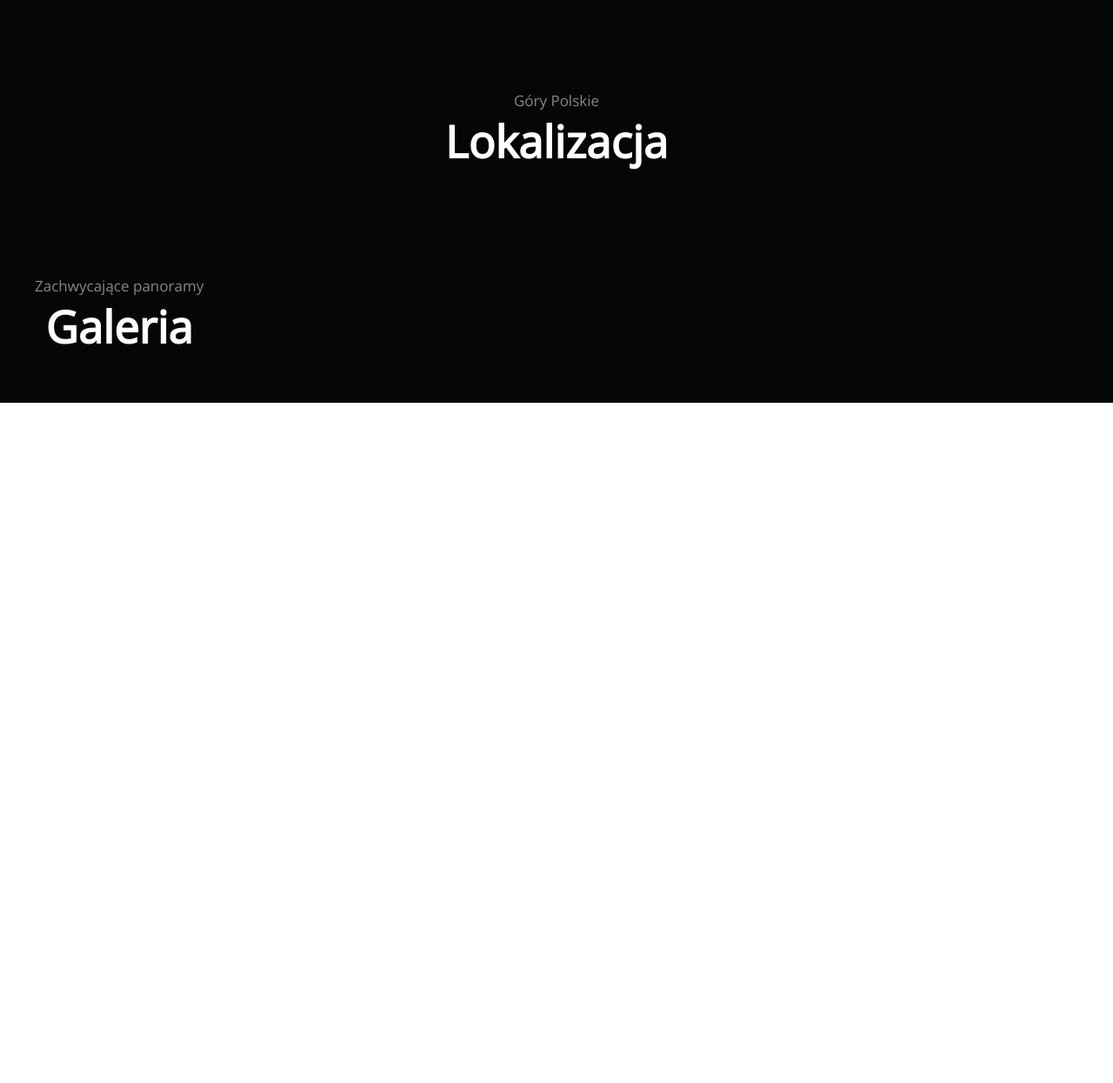
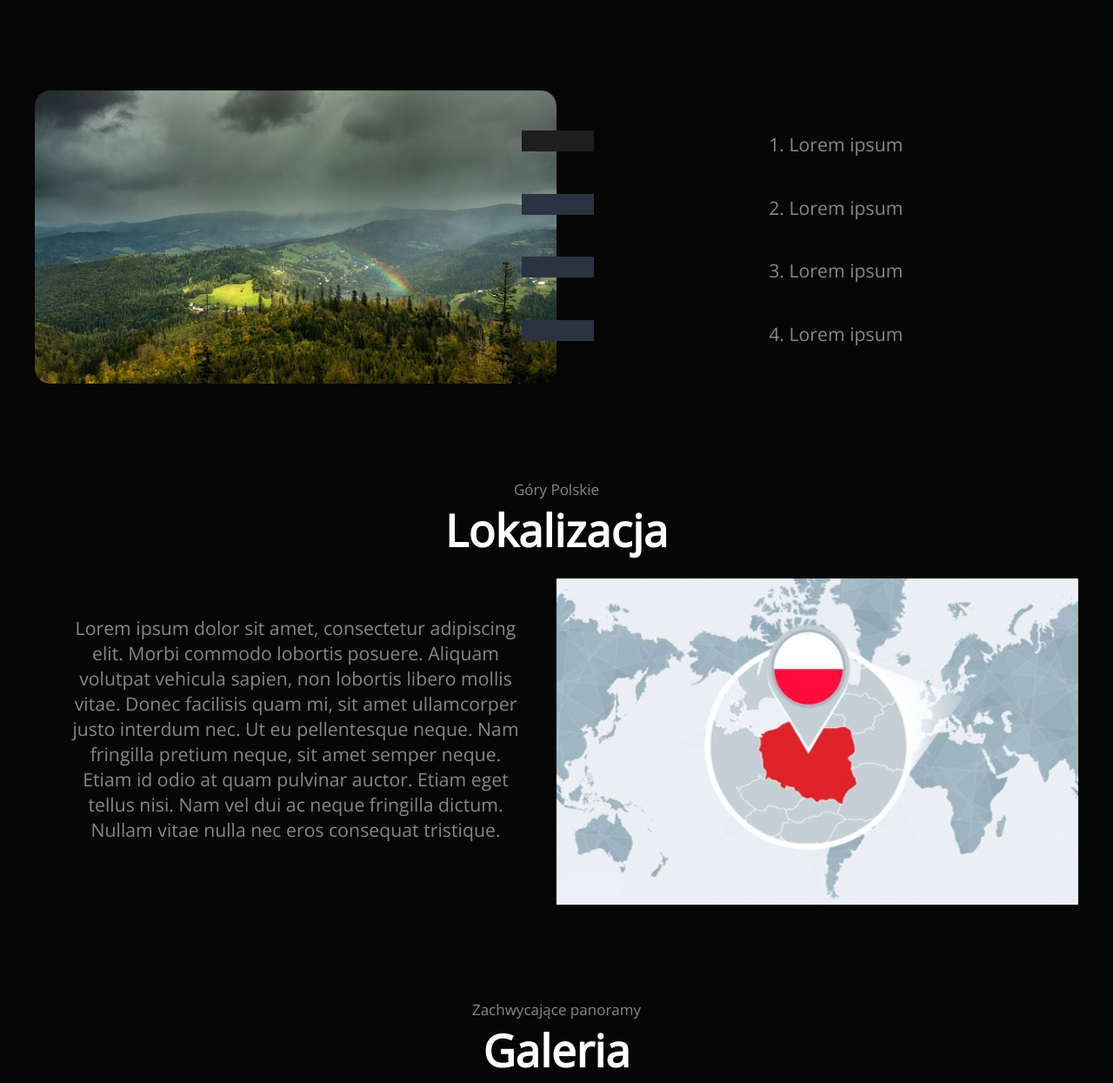
Before and after one commit to N3nT/iceland, a website built with Vite: page index.html in a window 1280 px wide. Shown: the part 1391-2636 px from the top of the page at 87% size. Before the commit the page ends 1854 px from the top, so only its background shows below. Built offline with nearby package versions, Linux system fonts and the light colour scheme; files whose address does not match are found by name.

Commit message:
About section, location section

```diff
--- a/index.html
+++ b/index.html
@@ -7,6 +7,7 @@
   <link rel="preconnect" href="https://fonts.googleapis.com">
   <link rel="preconnect" href="https://fonts.gstatic.com" crossorigin>
   <link href="https://fonts.googleapis.com/css2?family=Open+Sans:wght@300;400&display=swap" rel="stylesheet">
+  <script src="https://kit.fontawesome.com/82d15cf176.js" crossorigin="anonymous"></script>
   <title>Vite App</title>
 </head>
 
@@ -20,8 +21,8 @@
         <div class="nav__wrap">
           <ul class="nav__wrap-list">
             <li class="nav__wrap-item"><a href="#">home</a></li>
-            <li class="nav__wrap-item"><a href="#">lokalizacja</a></li>
-            <li class="nav__wrap-item"><a href="#">galeria</a></li>
+            <li class="nav__wrap-item"><a href="#location">lokalizacja</a></li>
+            <li class="nav__wrap-item"><a href="#gallery">galeria</a></li>
           </ul>
         </div>
       </div>
@@ -35,30 +36,51 @@
           <h2 class="section-header__title">Beskidy</h2>
         </div>
         <p class="about__text">
-          Lorem ipsum dolor sit amet, consectetur adipiscing elit. Morbi commodo lobortis posuere. Aliquam volutpat vehicula sapien, non lobortis libero mollis vitae. Donec facilisis quam mi, sit amet ullamcorper justo interdum nec. Ut eu pellentesque neque. Nam fringilla pretium neque, sit amet semper neque. Etiam id odio at quam pulvinar auctor. Etiam eget tellus nisi. Nam vel dui ac neque fringilla dictum. Nullam vitae nulla nec eros consequat tristique.
+          Lorem ipsum dolor sit amet, consectetur adipiscing elit. Morbi commodo lobortis posuere. Aliquam volutpat
+          vehicula sapien, non lobortis libero mollis vitae. Donec facilisis quam mi, sit amet ullamcorper justo
+          interdum nec. Ut eu pellentesque neque. Nam fringilla pretium neque, sit amet semper neque. Etiam id odio at
+          quam pulvinar auctor. Etiam eget tellus nisi. Nam vel dui ac neque fringilla dictum. Nullam vitae nulla nec
+          eros consequat tristique.
         </p>
         <p class="about__text">
-          Lorem ipsum dolor sit amet, consectetur adipiscing elit. Morbi commodo lobortis posuere. Aliquam volutpat vehicula sapien, non lobortis libero mollis vitae. Donec facilisis quam mi, sit amet ullamcorper justo interdum nec. Ut eu pellentesque neque. Nam fringilla pretium neque, sit amet semper neque. Etiam id odio at quam pulvinar auctor. Etiam eget tellus nisi. Nam vel dui ac neque fringilla dictum. Nullam vitae nulla nec eros consequat tristique.
+          Lorem ipsum dolor sit amet, consectetur adipiscing elit. Morbi commodo lobortis posuere. Aliquam volutpat
+          vehicula sapien, non lobortis libero mollis vitae. Donec facilisis quam mi, sit amet ullamcorper justo
+          interdum nec. Ut eu pellentesque neque. Nam fringilla pretium neque, sit amet semper neque. Etiam id odio at
+          quam pulvinar auctor. Etiam eget tellus nisi. Nam vel dui ac neque fringilla dictum. Nullam vitae nulla nec
+          eros consequat tristique.
         </p>
+        <div class="about__wrap">
+          <div class="about__wrap-img">
+            <img src="./img/mountains-3779403_640.jpg" alt="">
+          </div>
+          <ul class="about__wrap-list">
+            <li>1. Lorem ipsum</li>
+            <li>2. Lorem ipsum</li>
+            <li>3. Lorem ipsum</li>
+            <li>4. Lorem ipsum</li>
+          </ul>
+        </div>
       </div>
     </section>
-    <section class="location section">
+    <section class="location section" id="location">
       <div class="wrapper">
         <div class="section-header">
           <p class="section-header__description">Góry Polskie</p>
           <h2 class="section-header__title">Lokalizacja</h2>
         </div>
         <div class="location__wrap">
-          <div class="location__text">
-            <p class="location__text-item"></p>
-          </div>
-          <div class="location__image">
-            <img src="" alt="" class="location__image-item">
+            <p class="location__text">Lorem ipsum dolor sit amet, consectetur adipiscing elit. Morbi commodo lobortis posuere. Aliquam volutpat
+              vehicula sapien, non lobortis libero mollis vitae. Donec facilisis quam mi, sit amet ullamcorper justo
+              interdum nec. Ut eu pellentesque neque. Nam fringilla pretium neque, sit amet semper neque. Etiam id odio at
+              quam pulvinar auctor. Etiam eget tellus nisi. Nam vel dui ac neque fringilla dictum. Nullam vitae nulla nec
+              eros consequat tristique.</p>
+          <div class="location__img">
+            <img src="./img/polska.jpg" alt="" class="location__image-item">
           </div>
         </div>
       </div>
     </section>
-    <section class="gallery section">
+    <section class="gallery section" id="gallery">
       <div class="wrapper">
         <div class="section-header">
           <p class="section-header__description">Zachwycające panoramy</p>
@@ -71,7 +93,7 @@
   <footer class="footer">
 
   </footer>
-  <script type="module" src="/main.js"></script>
+  <script type="module" src="./main.js"></script>
 </body>
 
 </html>
--- a/public/scss/_components.scss
+++ b/public/scss/_components.scss
@@ -1,25 +1,27 @@
 @use 'colors.scss' as *;
 .wrapper {
 	display: flex;
+    justify-content: center;
 	align-items: center;
+    flex-direction: column;
 	width: 1200px;
 	margin: 0 auto;
 }
-.section{
+.section {
 	padding: 5em 0;
 }
-.section-title{
+.section-title {
 	color: $white;
 }
-.section-header{
+.section-header {
 	display: flex;
 	flex-direction: column;
 	text-align: center;
-    &__description{
+	&__description {
 		color: $gray;
 		font-size: 1.6rem;
 	}
-    &__title{
+	&__title {
 		color: $white;
 		font-size: 4.8rem;
 	}
--- a/public/scss/style.scss
+++ b/public/scss/style.scss
@@ -8,6 +8,7 @@
 html {
 	font-size: 66.5%;
 	font-family: 'Open Sans', sans-serif;
+	scroll-behavior: smooth;
 }
 main {
 	background-color: $black;
@@ -21,6 +22,7 @@ main {
 	padding-top: 2em;
     .wrapper{
         justify-content: space-between;
+		flex-direction: row;
     }
 	&__logo {
 		font-size: 4rem;
@@ -50,20 +52,60 @@ main {
 	}
 }
 .about{
-    .wrapper{
-        justify-content: center;
-        flex-direction: column;
-    }
     &__text{
         margin-top: 2em;
         text-align: center;
         font-size: 2.4rem;
         color: $gray;
     }
+	&__wrap{
+		display: flex;
+		margin-top: 10em;
+		width: 100%;
+		&-img{
+			width: 50%;
+			img{
+				width: 100%;
+				border-radius: 18px;
+			}
+		}
+		&-list{
+			display: flex;
+			flex-direction: column;
+			justify-content: center;
+			padding-left: 2em;
+			width: 50%;
+			font-size: 2rem;
+			color: $gray;
+			text-align: center;
+			li{
+				padding: 1em;
+				&:first-child::marker{
+					content: url(../img/rectangle.jpg);
+				}
+				&::marker{
+					content: url(../img/rectangle_active.jpg);
+				}
+			}
+		}
+	}
 }
 .location{
-    .wrapper{
-        justify-content: center;
-        flex-direction: column;
-    }
+	&__wrap{
+		display: flex;
+		margin-top: 2em;
+	}
+	&__text{
+		padding: 2em;
+		width: 50%;
+		font-size: 2rem;
+		color: $gray;
+		text-align: center;
+	}
+	&__img{
+		width: 50%;
+		img{
+			width: 100%;
+		}
+	}
 }
```
Also changed, not shown: public/img/forest-6754057_1280.jpg (added), public/img/mountains-3779403_640.jpg (added), public/img/polska.jpg (added), public/img/rectangle.jpg (added), public/img/rectangle_active.jpg (added). Lines whose indentation alone changed are shown as unchanged.
